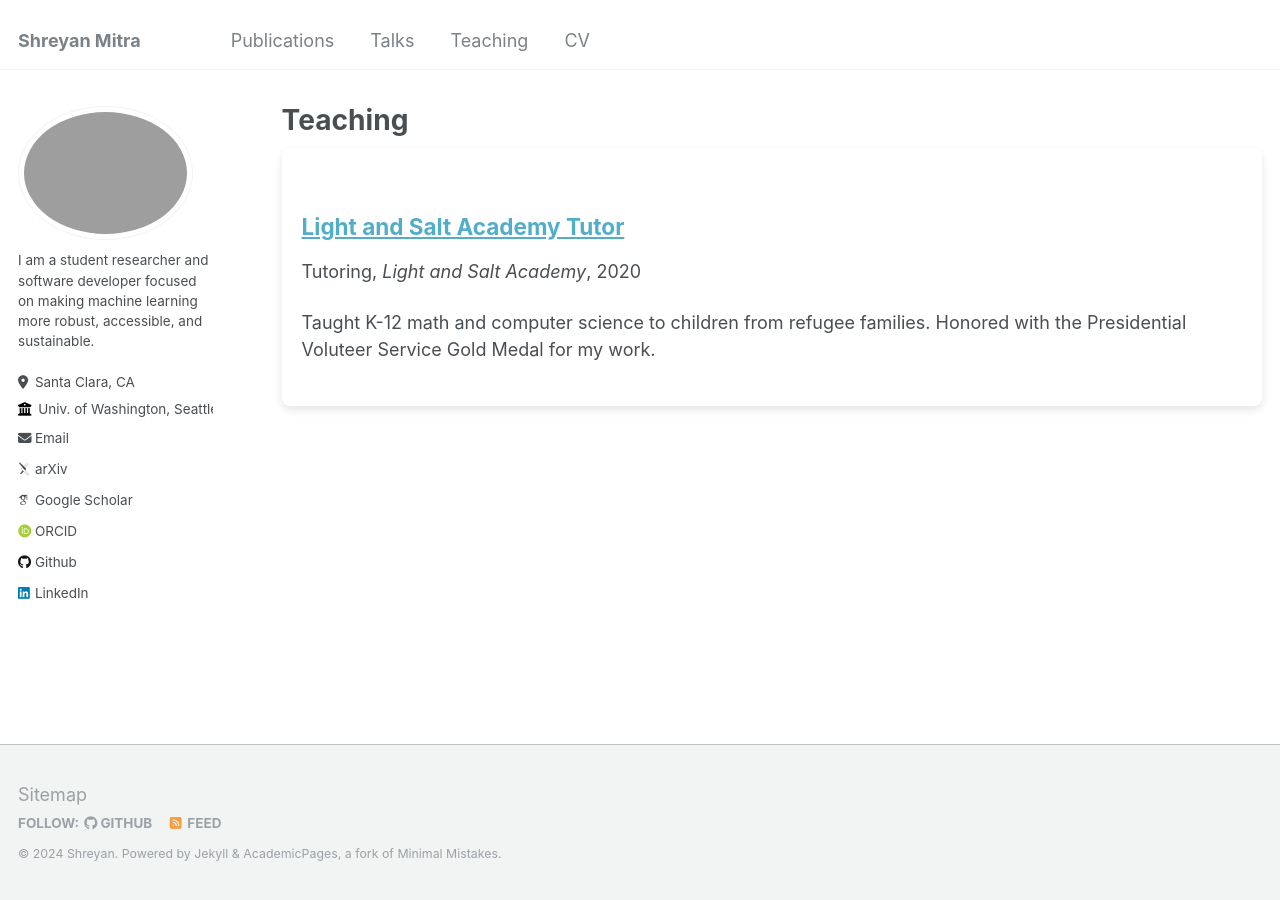
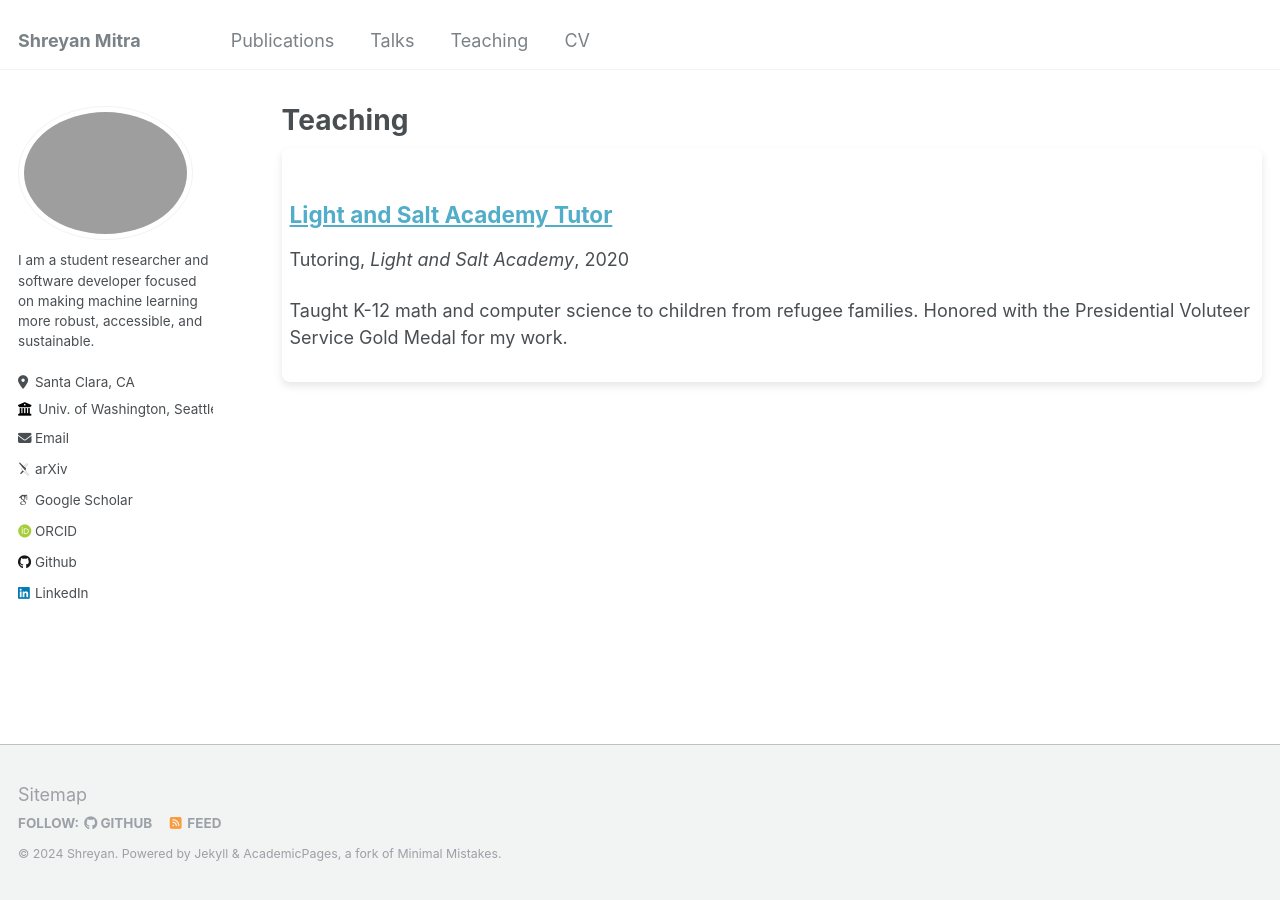
Before and after one commit to shreyanmitra/shreyanmitra.github.io, a Jekyll site: the page built from _pages/teaching.html, in a window 1280 px wide. Built offline with Jekyll 4.4.1, drawn with Linux system fonts in a browser that asks for light colours; some web fonts are replaced.

Commit message:
Update archive-single.html

```diff
--- a/_includes/archive-single.html
+++ b/_includes/archive-single.html
@@ -25,7 +25,7 @@
       </div>
     {% endif %}
 
-    <div style="background-color: white; box-shadow: 0 4px 8px rgba(0, 0, 0, 0.1); padding: 20px; border-radius: 8px; min-width:600px;margin: auto">
+    <div style="background-color: white; box-shadow: 0 4px 8px rgba(0, 0, 0, 0.1); padding: 8px; border-radius: 8px; min-width:600px;margin-bottom: 25px">
 
     <h2 class="archive__item-title" itemprop="headline">
       {% if post.link %}
```
